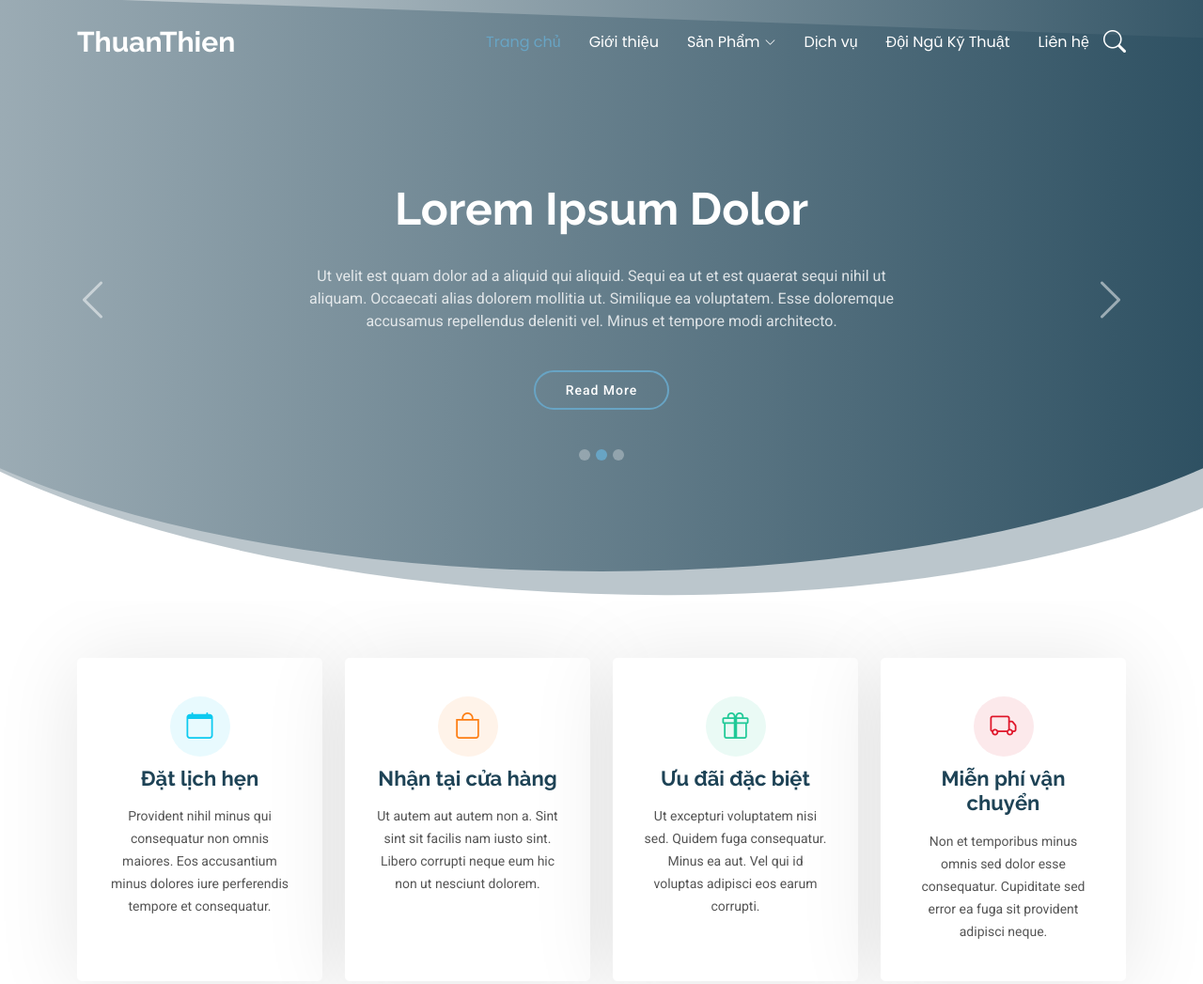
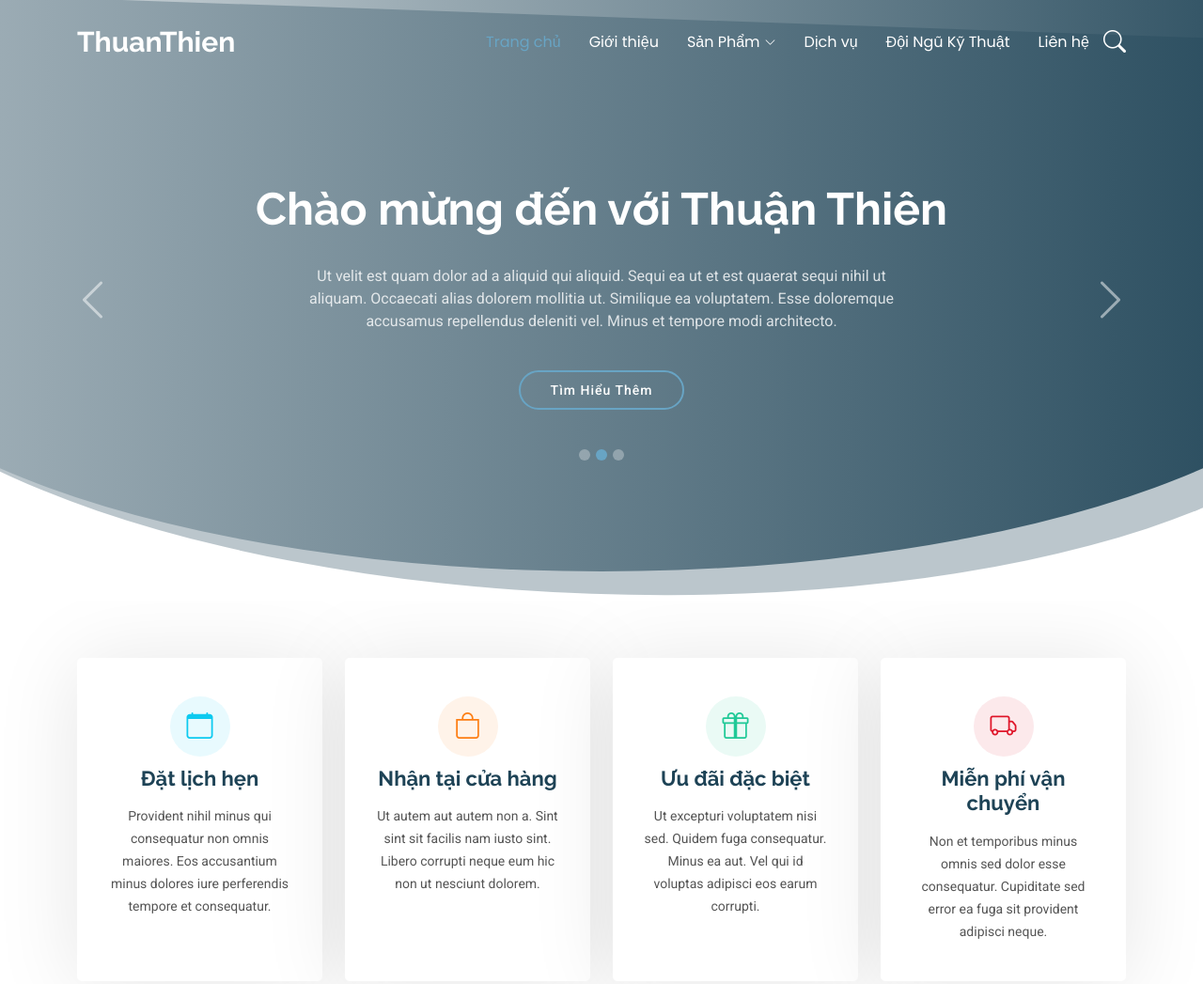
Before and after one commit to HoangHiep35/mayinphunthuanthien, a plain HTML site: page thuan_Thien_Web/index.html in a window 1280 px wide. Shown: the top 1047 px of the page at 94% size. Drawn offline with Linux system fonts and the light colour scheme.

Commit message:
thaydoimoi

```diff
--- a/thuan_Thien_Web/index.html
+++ b/thuan_Thien_Web/index.html
@@ -273,31 +273,31 @@
 
           <div class="carousel-item active">
             <div class="carousel-container">
-              <h2>Welcome to Moderna</h2>
+              <h2>Chào mừng đến với Thuận Thiên</h2>
               <p>Ut velit est quam dolor ad a aliquid qui aliquid. Sequi ea ut et est quaerat sequi nihil ut aliquam.
                 Occaecati alias dolorem mollitia ut. Similique ea voluptatem. Esse doloremque accusamus repellendus
                 deleniti vel. Minus et tempore modi architecto.</p>
-              <a href="#about" class="btn-get-started">Read More</a>
+              <a href="about.html" class="btn-get-started">Tìm Hiểu Thêm</a>
             </div>
           </div><!-- End Carousel Item -->
 
           <div class="carousel-item">
             <div class="carousel-container">
-              <h2>Lorem Ipsum Dolor</h2>
+              <h2>Chào mừng đến với Thuận Thiên</h2>
               <p>Ut velit est quam dolor ad a aliquid qui aliquid. Sequi ea ut et est quaerat sequi nihil ut aliquam.
                 Occaecati alias dolorem mollitia ut. Similique ea voluptatem. Esse doloremque accusamus repellendus
                 deleniti vel. Minus et tempore modi architecto.</p>
-              <a href="#about" class="btn-get-started">Read More</a>
+              <a href="#about" class="btn-get-started">Tìm Hiểu Thêm</a>
             </div>
           </div><!-- End Carousel Item -->
 
           <div class="carousel-item">
             <div class="carousel-container">
-              <h2>Sequi ea ut et est quaerat</h2>
+              <h2>Chào mừng đến với Thuận Thiên</h2>
               <p>Ut velit est quam dolor ad a aliquid qui aliquid. Sequi ea ut et est quaerat sequi nihil ut aliquam.
                 Occaecati alias dolorem mollitia ut. Similique ea voluptatem. Esse doloremque accusamus repellendus
                 deleniti vel. Minus et tempore modi architecto.</p>
-              <a href="#about" class="btn-get-started">Read More</a>
+              <a href="#about" class="btn-get-started">Tìm Hiểu Thêm</a>
             </div>
           </div><!-- End Carousel Item -->
 
@@ -473,7 +473,6 @@
         </div>
       </div>
     </section>
-
     <!-- Tất cả sản phẩm mới -->
     <section id="new-arrival" class="new-arrival product-carousel py-5 position-relative overflow-hidden">
       <div class="container">
@@ -481,7 +480,7 @@
         <!-- Header section with title and button -->
         <div class="d-flex flex-wrap justify-content-between align-items-center mt-5 mb-3">
           <h4 class="text-uppercase">Sản phẩm mới của chúng tôi</h4>
-          <a href="index.html" class="btn-link">XEM TẤT CẢ SẢN PHẨM</a>
+          <a href="portfolio.html" class="btn-link">XEM TẤT CẢ SẢN PHẨM</a>
         </div>
 
         <!-- Product swiper carousel -->
@@ -585,8 +584,8 @@
     </section>
     <!-- Section Title -->
     <div class="container section-title" data-aos="fade-up">
-      <h2>Features</h2>
-      <p>Necessitatibus eius consequatur ex aliquid fuga eum quidem sint consectetur velit</p>
+      <h2>Sứ Mệnh</h2>
+      <p>Cam kết tạo ra những giá trị vượt trội cho khách hàng thông qua sự sáng tạo, chất lượng và đổi mới không ngừng</p>
     </div><!-- End Section Title -->
     <div class="container">
 
```
Also changed, not shown: thuan_Thien_Web/assets/img/favicon.png.
